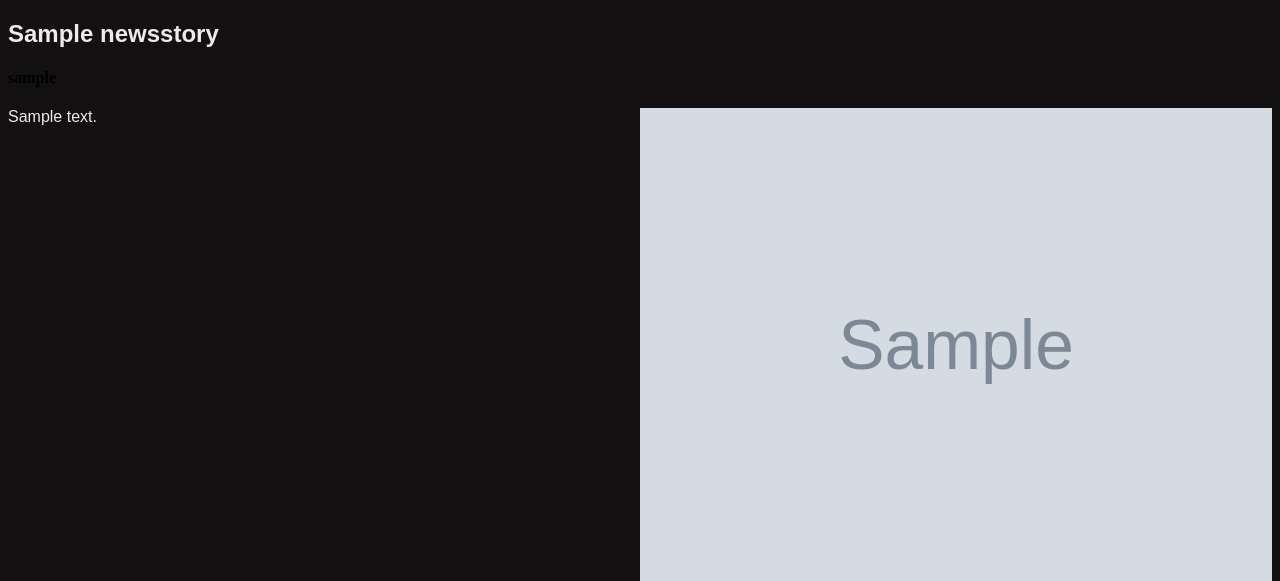
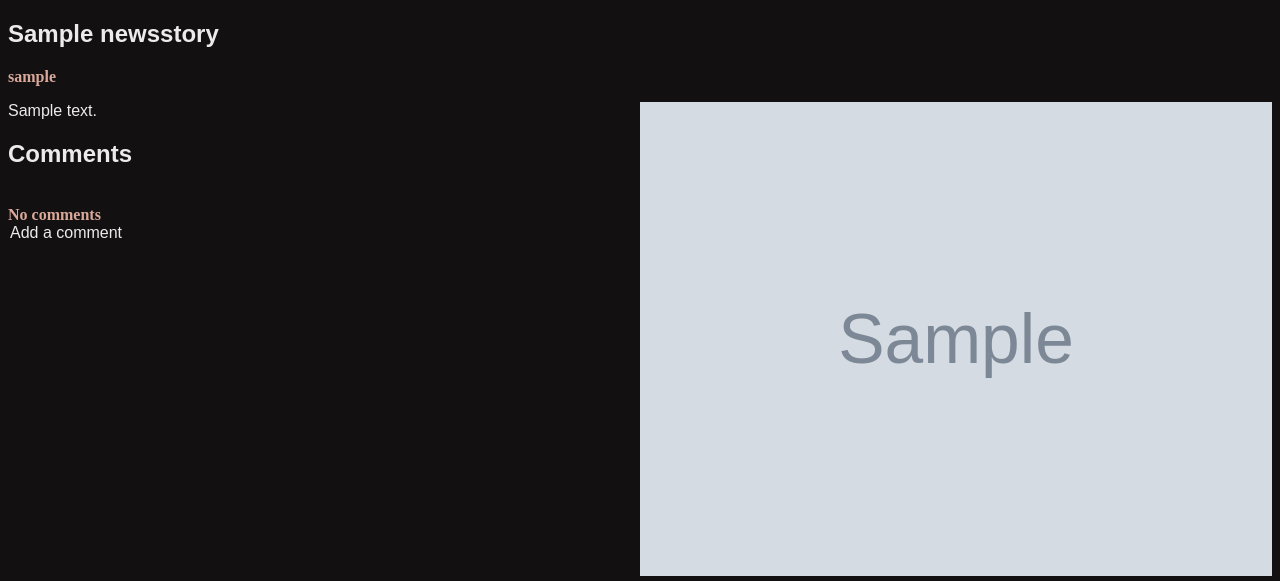
Before and after one commit to goyadev/django, a Django app: page /news/1/ in a window 1280 px wide. Shown: the part 89-670 px from the top of the page. Run offline with Django 4.2, Linux system fonts and the light colour scheme; tables that the repository leaves empty hold one stand-in row (values such as "Sample post"); grey boxes marked "Sample" are stand-in pictures; parts of the project's set-up code (start-up, migrations or seed data) failed here and were passed over; some web fonts are replaced.

Commit message:
halfway to comment feature. Need to add a link for people to add comments

```diff
--- a/she_codes_news/news/admin.py
+++ b/she_codes_news/news/admin.py
@@ -1,3 +1,5 @@
 from django.contrib import admin
+from .models import Comment
 
 # Register your models here.
+admin.site.register(Comment)
--- a/she_codes_news/news/models.py
+++ b/she_codes_news/news/models.py
@@ -11,3 +11,12 @@ class NewsStory(models.Model):
     pub_date = models.DateField()
     content = models.TextField()
     image = models.URLField(null=True, blank=True)
+
+
+class Comment(models.Model):
+    post = models.ForeignKey(NewsStory, related_name='comments', on_delete=models.CASCADE)
+    name = models.CharField(max_length=255)
+    body = models.TextField()
+    date_added = models.DateTimeField(auto_now_add=True)
+    def __str__(self):
+        return '%s - %s' % (self.post.title, self.name)
--- a/she_codes_news/news/static/news/styles.css
+++ b/she_codes_news/news/static/news/styles.css
@@ -84,3 +84,8 @@
   margin: 0 0 10px 10px;
   width: 50%;
 }
+
+h3 {
+  color: var(--melon);
+  font-size: 1rem;
+}
--- a/she_codes_news/news/templates/news/story.html
+++ b/she_codes_news/news/templates/news/story.html
@@ -12,7 +12,7 @@
 {% block content %}
 <div id="story-wrapper">
   <h2>{{ story.title }}</h2>
-  <h4>{{ story.author }}</h4>
+  <h3>{{ story.author }}</h3>
   <div id="story-content">
     {%if story.image %}
     <img src="{{ story.image }}" >
@@ -22,5 +22,22 @@
 
       {{ story.content|linebreaks }}
   </div>
+
+  <!-- Adding in comments to articles Sun 10 Dec -->
+  <h2>Comments</h2>
+  <br/>
+  {% if not post.comments.all %}
+    <h3>No comments </h3> <a href="#">Add a comment</a>
+  {% else %}
+    {% for comment in post.comments.all %}
+      <strong>
+        {{ comment.name }} -
+        {{ comment.date_added}}
+    </strong>
+    <br/>
+      {{ comment.body }}
+    {% endfor %}
+
+  {% endif %}
 </div>
 {% endblock %}
--- a/she_codes_news/static/styles.css
+++ b/she_codes_news/static/styles.css
@@ -45,6 +45,12 @@ h2 {
 h3 {
     font-size: 2rem;
     margin: 0;
+    color: var(--mulberry);
+}
+
+h4{
+    font-size: 1rem;
+    color: var(--white);
 }
 
 #header-text {
```
Also changed, not shown: she_codes_news/news/migrations/0005_comment.py (added).
